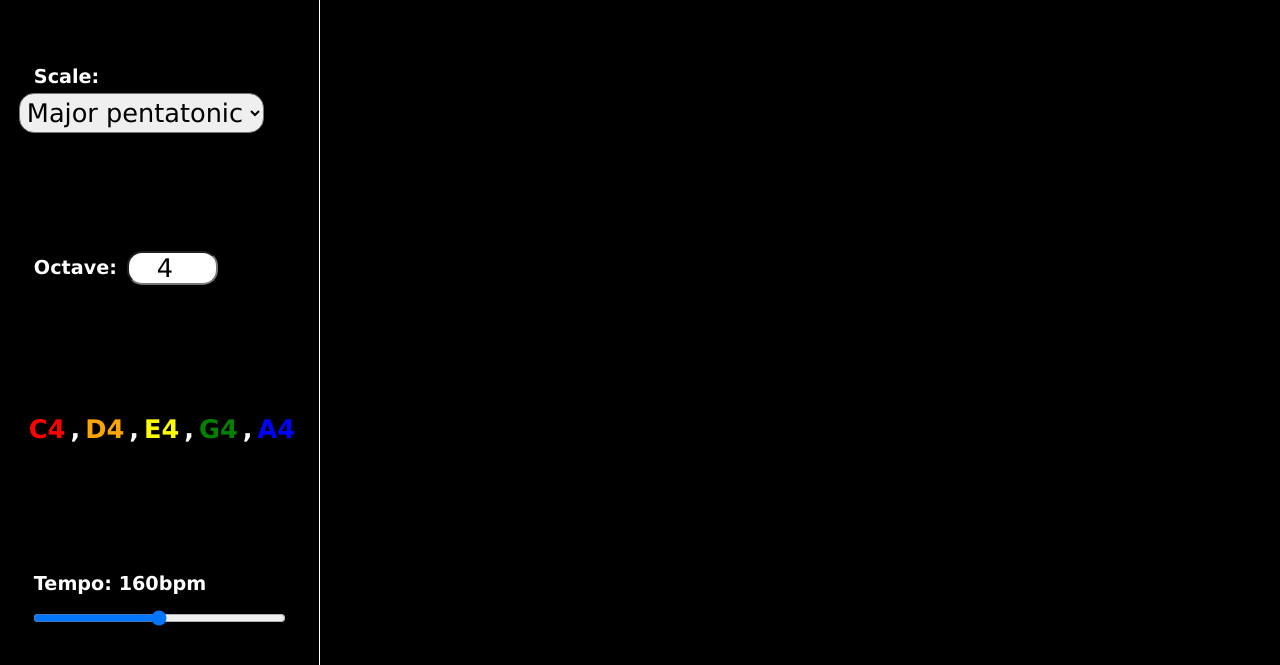
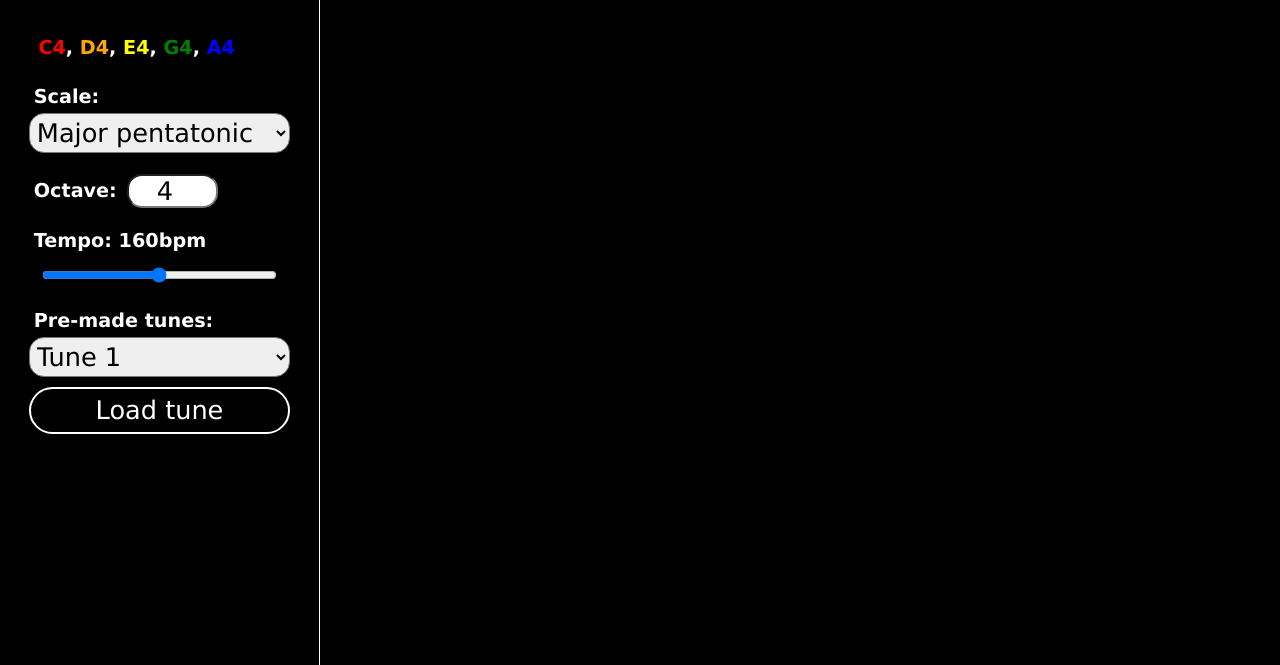
Before and after one commit to roeelap/RINGStone, a plain HTML site: page index.html in a window 1280 px wide. Shown: the part 107-772 px from the top of the page. Drawn offline with nearby package versions, Linux system fonts and the light colour scheme.

Commit message:
premade tunes

```diff
--- a/index.html
+++ b/index.html
@@ -24,6 +24,7 @@
         </div>
 
         <div id="manager">
+            <h3 id="scaleNotes"></h3>
             <div>
                 <h3 class="managerTitle">Scale:</h3>
                 <select id="scaleInput">
@@ -38,10 +39,17 @@
                 <h3 class="managerTitle">Octave:</h3>
                 <input type="number" min="1" max="7" value="4" id="octave">
             </div>
-            <h3 id="scaleNotes"></h3>
             <div>
                 <h3 id="tempoText" class="managerTitle">Tempo:</h3>
                 <input type="range" min="50" max="270" step="10" value="160" id="tempoInput">
+            </div>
+            <div>
+                <h3 class="managerTitle">Pre-made tunes:</h3>
+                <select id="preMadeSelect">
+                    <option value="tune1">Tune 1</option>
+                    <option value="tune2">Tune 2</option>
+                </select>
+                <input type="button" id="preMadeLoad" class="mainButton" onclick="loadPreMadeTunes()" value="Load tune">
             </div>
         </div>
     </div>
--- a/index.js
+++ b/index.js
@@ -27,15 +27,15 @@ let synth = new Tone.PolySynth(Tone.FMSynth).connect(vibrato);
 class Ring {
   colors = ["red", "orange", "yellow", "green", "blue"];
 
-  constructor(x, y) {
+  constructor(x, y, toPlayOrNot) {
     this.x = x;
     this.y = y;
     this.color = this.colors[Math.floor((this.y - $("#main").position().top) / $("#main").height() * this.colors.length)];
     this.attack = Math.floor((this.x - $("#main").position().left) / $("#main").width() * 16); // 16 beats per recursion
-    this.draw();
+    this.draw(toPlayOrNot);
   }
 
-  draw() {
+  draw(toPlayOrNot) {
     // creating a new ring
     this.div = document.createElement("div");
 
@@ -60,7 +60,9 @@ class Ring {
     $("#main").append(this.div);
 
     // playing the ring's note
-    this.playNote();
+    if (toPlayOrNot) {
+      this.playNote();
+    }
 
     // making sure the ring doesn't cross the borders of the screen
     const maxRingSize = 70; // in px
@@ -121,7 +123,7 @@ class Ring {
 $("#main").click(function() {
   if (rings.length < 30) {
     let mousePos = findMouseCoords();
-    rings.push(new Ring(mousePos[0], mousePos[1]));
+    rings.push(new Ring(mousePos[0], mousePos[1], true));
   } else {
     $("#maxRings").css({
       "display": "flex"
@@ -250,3 +252,28 @@ function closeInstructions() {
     "display": "none"
   })
 }
+
+
+function loadPreMadeTunes() {
+  // pre-made tune by me
+  function sixteenthNote(attack) {
+    return $("#main").position().left + attack / 16 * $("#main").width();
+  }
+
+  function noteColor(pitch) {
+  return $("#main").position().top + pitch / 5 * $("#main").height();
+  }
+
+  const preMadeTunes = {tune1: [[0, 0], [1, 1], [2, 2], [2, 3], [3, 0], [4, 1], [5, 2], [5, 4],[6, 0], [7, 1], [8, 2], [8, 3], [9, 0], [10, 1], [11, 2], [11, 4]],
+                        tune2: [[0, 3], [0, 2], [3, 4], [6, 3], [10, 4], [12, 3], [13, 2], [14, 0], [0, 0], [2, 1], [4, 2], [10, 0], [12, 1]]
+  };
+
+  // clean slate
+  removeAll();
+
+  let choice = $("#preMadeSelect").val();
+
+  rings = preMadeTunes[choice].map(note => {
+    return new Ring(sixteenthNote(note[0]), noteColor(note[1]), false);
+  });
+}
--- a/style.css
+++ b/style.css
@@ -5,7 +5,7 @@
   box-sizing: border-box;
   -webkit-touch-callout: none; /* iOS Safari */
   -webkit-user-select: none; /* Safari */
-  -khtml-user-select: none; /* Konqueror HTML */
+  -khtml-user-select: none; /* Conqueror HTML */
   -moz-user-select: none; /* Firefox */
   -ms-user-select: none; /* Internet Explorer/Edge */
   user-select: none; /* Non-prefixed version, currently
@@ -46,7 +46,7 @@ h3 {
 #app {
   display: grid;
   grid-template-columns: 25vw 25vw 25vw 25vw;
-  grid-template-rows: 13vh 87vh;
+  grid-template-rows: minMax(min-content, 13vh) 87vh;
   overflow: hidden;
   background: black;
 }
@@ -118,32 +118,32 @@ h3 {
 }
 
 #manager {
-  display: inline-grid;
-  height: 100%;
   grid-row: 2 / span 1;
   grid-column: 1 / span 1;
   border-right: 1px solid white;
   border-top: 1px solid white;
   background: black;
-  text-indent: 10px;
-  align-items: center;
-  justify-content: center;
   z-index: 2;
+  padding: 1vw;
 }
 
-#scaleInput {
+#manager div {
+  margin: 2vh;
+}
+
+#scaleInput,
+#preMadeSelect {
   font-size: 2vw;
   padding: 3px;
-  width: fit-content;
+  width: 100%;
   height: fit-content;
   border-radius: 15px;
   outline-width: 0px;
 }
 
 #scaleNotes {
-  font-size: 2vw;
-  display: inline-flex;
-  text-indent: 5px;
+  font-size: 1.5vw;
+  margin: 2vw;
 }
 
 #octave {
@@ -151,6 +151,18 @@ h3 {
   margin: 5px;
   border-radius: 15px;
   text-align: center;
+}
+
+#preMadeLoad {
+  font-size: 2vw;
+  width: 100%;
+  margin: 0;
+  margin-top: 10px;
+}
+
+#preMadeLoad:hover {
+  color: brown;
+  border-color: brown;
 }
 
 #maxRings {
```
